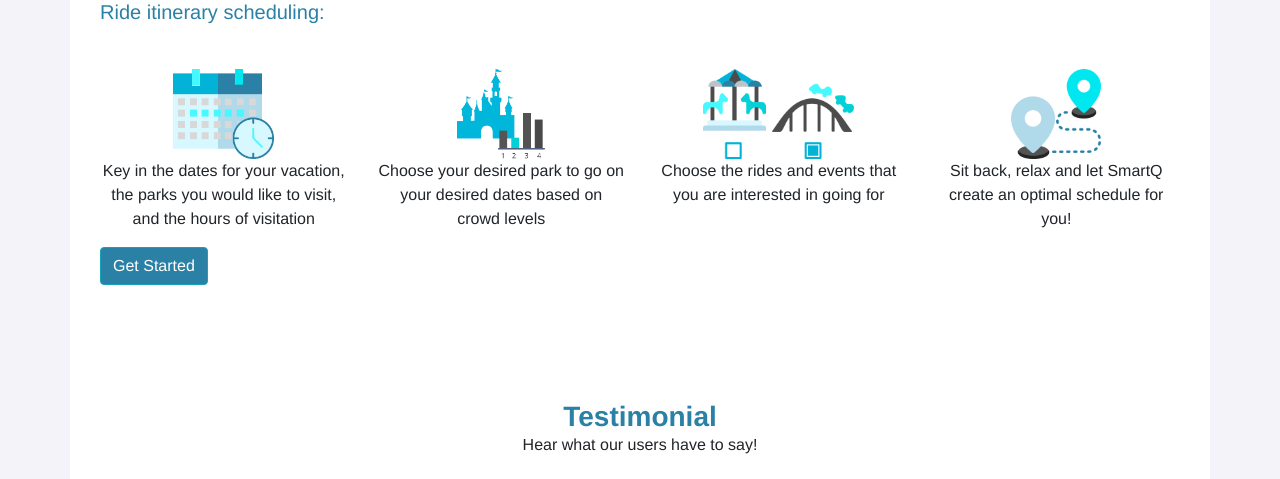
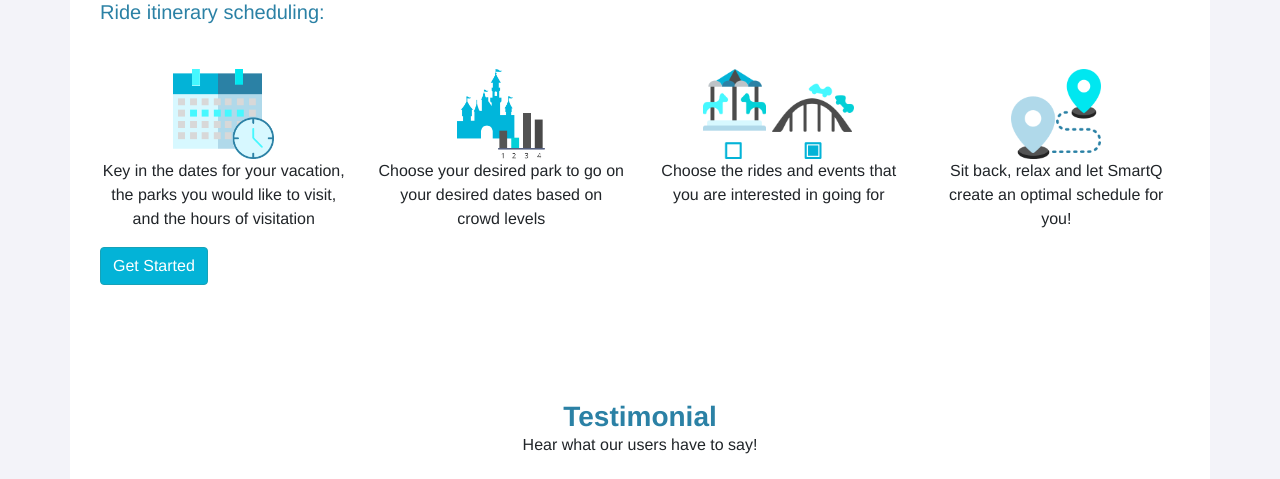
Before and after one commit to loichiilek/data-x_website, a Flask app: page / in a window 1280 px wide. Shown: the part 945-1424 px from the top of the page. Run offline with Flask 2, Linux system fonts and the light colour scheme; some libraries are stand-ins or nearby versions.

Commit message:
Edited get started button

```diff
--- a/datax_website/static/css/main.css
+++ b/datax_website/static/css/main.css
@@ -65,7 +65,8 @@ body {
     padding-bottom: 10px;
 }
 .btn.btn-info{
-    background-color:#2B81A5;
+    text-align: center;
+    background-color:#03B3D7;
 }
 /* Ride-Statistics */
 .container.ride-statistics {
```
